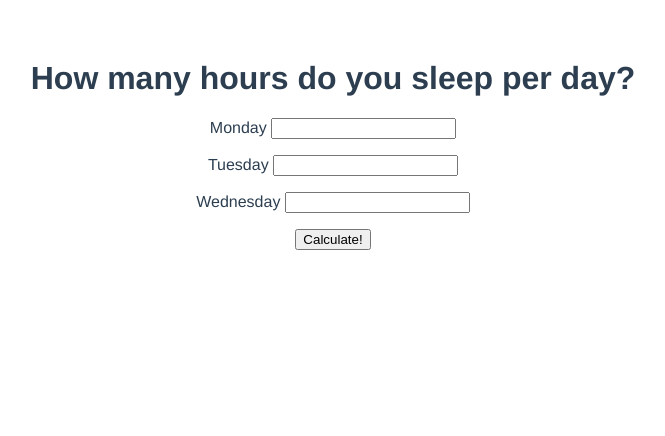
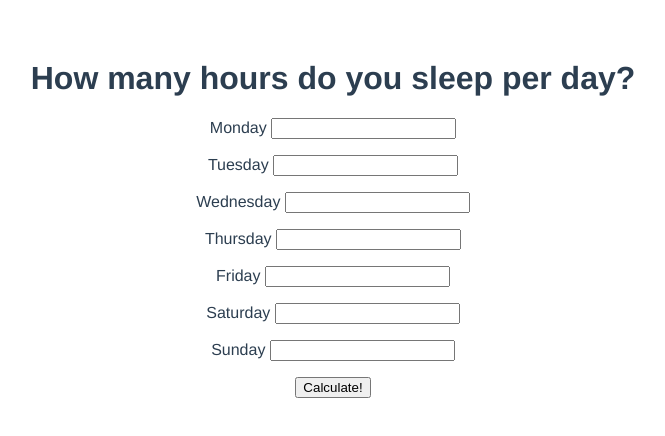
Before and after one commit to joshg1912/sleep-calculator, a Vue app: page / in a window 1280 px wide. Shown: the top 436 px of the page, without its empty margins (307-972 px from the left). Built offline with nearby package versions, Linux system fonts and the light colour scheme.

Commit message:
adds getelelemntbyid and math functionality

```diff
--- a/src/App.vue
+++ b/src/App.vue
@@ -6,7 +6,11 @@
      <p>Monday <input id="day1" type="text"></p>
      <p>Tuesday <input id="day2" type="text"></p>
      <p>Wednesday <input id="day3" type="text"></p>
-
+     <p>Thursday <input id="day4" type="text"></p>
+     <p>Friday <input id="day5" type="text"></p>
+     <p>Saturday <input id="day6" type="text"></p>
+     <p>Sunday <input id="day7" type="text"></p>
+     <p id="totalsleep"></p>
       </form>
     <button v-on:click="myFunction()">Calculate!</button>
   </div>
@@ -22,8 +26,12 @@ export default {
       let day1 = document.getElementById('day1').value;
       let day2 = document.getElementById('day2').value;
       let day3 = document.getElementById('day3').value;
-      const sum = parseFloat(day1) + parseFloat(day2) + parseFloat(day3);
-      window.alert(sum);
+      let day4 = document.getElementById('day4').value;
+      let day5 = document.getElementById('day5').value;
+      let day6 = document.getElementById('day6').value;
+      let day7 = document.getElementById('day7').value;
+      const sum = parseFloat(day1) + parseFloat(day2) + parseFloat(day3) + parseFloat(day4) + parseFloat(day5) + parseFloat(day6) + parseFloat(day7);
+      document.getElementById("totalsleep").innerHTML = `You sleep ${sum} hours a week`;
     }
 
   }
```
